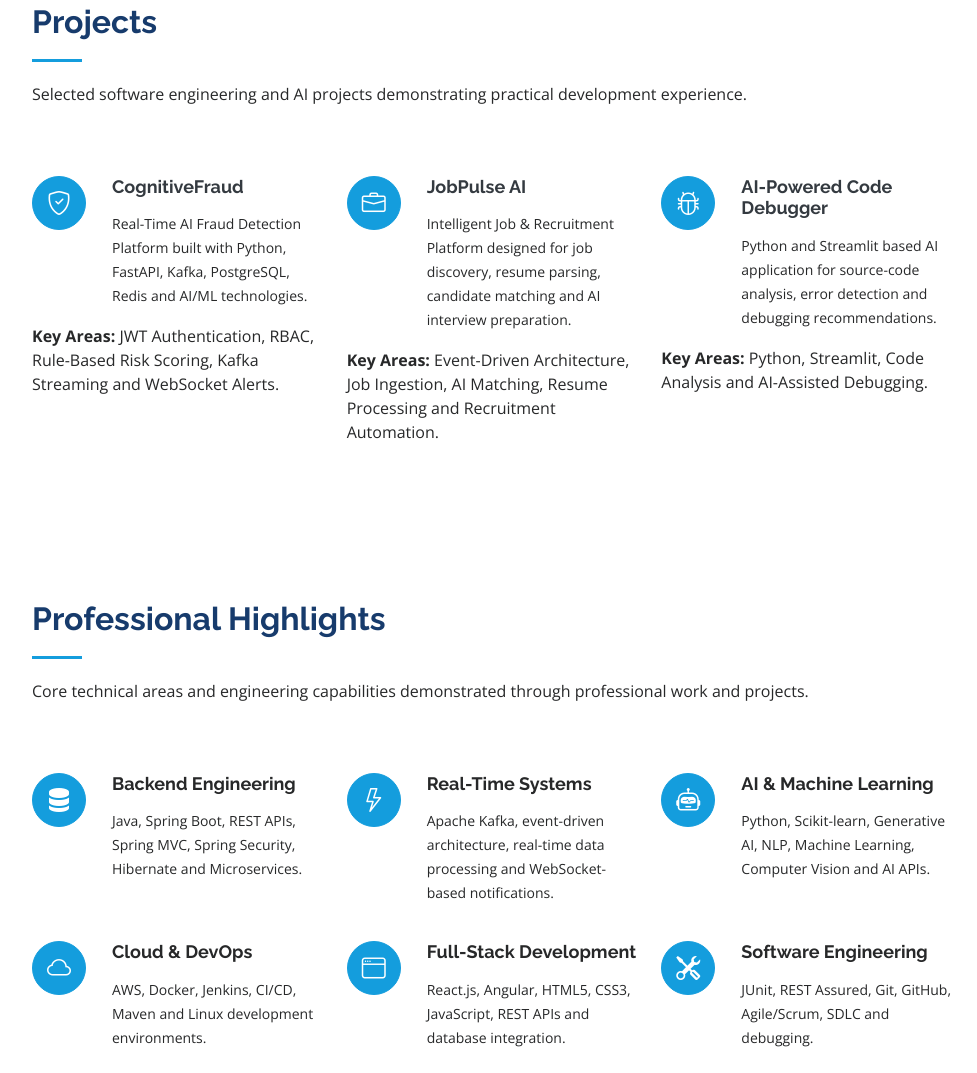
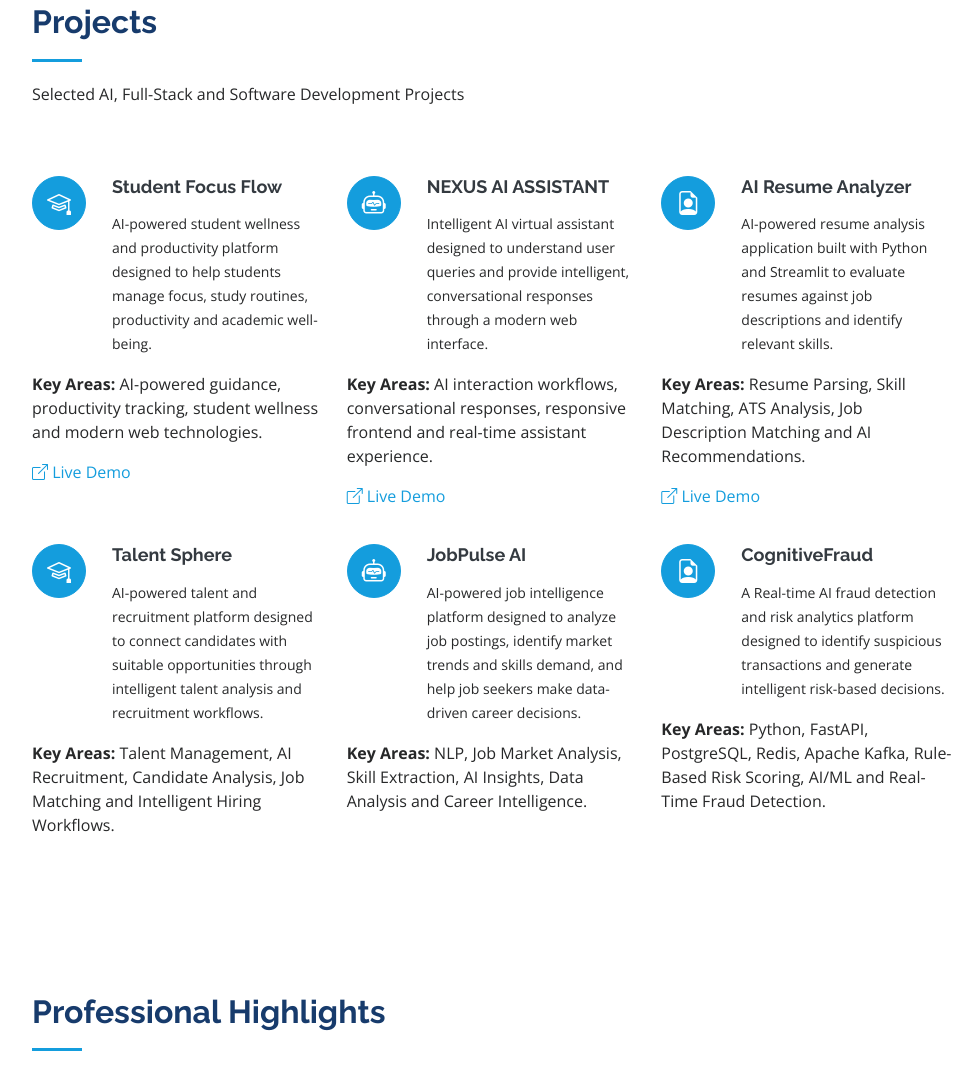
Before and after one commit to pankajkumar952/Portfolio, a plain HTML site: page index.html in a window 1280 px wide. Shown: the part 3731-4804 px from the top of the page, without its empty margins (298-1275 px from the left). Drawn offline with nearby package versions, Linux system fonts and the light colour scheme.

Commit message:
Update projects section with GitHub and live demo links

```diff
--- a/index.html
+++ b/index.html
@@ -1067,158 +1067,253 @@
 
 
         <!-- ======= Projects Section ======= -->
-
 <section id="projects" class="services">
-
     <div class="container">
 
         <div class="section-title">
-
             <h2>Projects</h2>
-
-                    <p>
-                        Selected software engineering and
-                        AI projects demonstrating practical
-                        development experience.
-                    </p>
-
-                </div>
-
+            <p>
+                Selected AI, Full-Stack and Software Development Projects
+            </p>
+        </div>
 
         <div class="row">
 
-
-                    <!-- CognitiveFraud -->
-
+            <!-- Student Focus Flow -->
             <div class="col-lg-4 col-md-6 icon-box"
                  data-aos="fade-up">
 
                 <div class="icon">
-                            <i class="bi bi-shield-check"></i>
+                    <i class="bi bi-mortarboard"></i>
                 </div>
 
                 <h4 class="title">
-
+                    <a href="https://github.com/pankajkumar952/STUDENT_FOCUS_FLOW"
+                       target="_blank"
+                       rel="noopener noreferrer">
+                        Student Focus Flow
+                    </a>
+                </h4>
+
+                <p class="description">
+                    AI-powered student wellness and productivity platform
+                    designed to help students manage focus, study routines,
+                    productivity and academic well-being.
+                </p>
+
+                <p>
+                    <strong>Key Areas:</strong>
+                    AI-powered guidance, productivity tracking,
+                    student wellness and modern web technologies.
+                </p>
+
+                <p class="project-links">
+
+
+                    <!-- Replace # with your actual deployed URL -->
+                    <a href="https://student-wellness-ai-1ll2.vercel.app/"
+                       target="_blank"
+                       rel="noopener noreferrer">
+                        <i class="bi bi-box-arrow-up-right"></i>
+                        Live Demo
+                    </a>
+                </p>
+
+            </div>
+
+
+            <!-- NEXUS AI ASSISTANT -->
+            <div class="col-lg-4 col-md-6 icon-box"
+                 data-aos="fade-up"
+                 data-aos-delay="100">
+
+                <div class="icon">
+                    <i class="bi bi-robot"></i>
+                </div>
+
+                <h4 class="title">
+                    <a href="https://github.com/pankajkumar952/NEXUS_AI_ASSISTANT"
+                       target="_blank"
+                       rel="noopener noreferrer">
+                        NEXUS AI ASSISTANT
+                    </a>
+                </h4>
+
+                <p class="description">
+                    Intelligent AI virtual assistant designed to understand
+                    user queries and provide intelligent, conversational
+                    responses through a modern web interface.
+                </p>
+
+                <p>
+                    <strong>Key Areas:</strong>
+                    AI interaction workflows, conversational responses,
+                    responsive frontend and real-time assistant experience.
+                </p>
+
+                <p class="project-links">
+
+
+                    <!-- Add your deployed NEXUS URL here -->
+                    <a href="https://nexusassistant-liart.vercel.app/"
+                       target="_blank"
+                       rel="noopener noreferrer">
+                        <i class="bi bi-box-arrow-up-right"></i>
+                        Live Demo
+                    </a>
+                </p>
+
+            </div>
+
+
+            <!-- AI Resume Analyzer -->
+            <div class="col-lg-4 col-md-6 icon-box"
+                 data-aos="fade-up"
+                 data-aos-delay="200">
+
+                <div class="icon">
+                    <i class="bi bi-file-earmark-person"></i>
+                </div>
+
+                <h4 class="title">
+                    <a href="https://github.com/pankajkumar952/AI_RESUME_ANALYZER"
+                       target="_blank"
+                       rel="noopener noreferrer">
+                        AI Resume Analyzer
+                    </a>
+                </h4>
+
+                <p class="description">
+                    AI-powered resume analysis application built with Python
+                    and Streamlit to evaluate resumes against job descriptions
+                    and identify relevant skills.
+                </p>
+
+                <p>
+                    <strong>Key Areas:</strong>
+                    Resume Parsing, Skill Matching, ATS Analysis,
+                    Job Description Matching and AI Recommendations.
+                </p>
+
+                <p class="project-links">
+
+
+                    <a href="https://ai-resume-analyzer-bfew.onrender.com/"
+                       target="_blank"
+                       rel="noopener noreferrer">
+                        <i class="bi bi-box-arrow-up-right"></i>
+                        Live Demo
+                    </a>
+                </p>
+
+            </div>
+
+        </div>
+
+        <div class="row">
+
+            <!-- Talennt Sphere-->
+            <div class="col-lg-4 col-md-6 icon-box"
+                 data-aos="fade-up">
+
+                <div class="icon">
+                    <i class="bi bi-mortarboard"></i>
+                </div>
+
+                <h4 class="title">
+                    <a href="https://github.com/pankajkumar952/Talent_Sphere"
+                       target="_blank"
+                       rel="noopener noreferrer">
+                        Talent Sphere
+                    </a>
+                </h4>
+
+                <p class="description">
+                    AI-powered talent and recruitment platform designed to
+                    connect candidates with suitable opportunities through
+                    intelligent talent analysis and recruitment workflows.
+                </p>
+
+                <p>
+                    <strong>Key Areas:</strong>
+                    Talent Management, AI Recruitment,
+                    Candidate Analysis, Job Matching and
+                    Intelligent Hiring Workflows.
+                </p>
+
+            </div>
+
+
+            <!-- JobPulse AI -->
+            <div class="col-lg-4 col-md-6 icon-box"
+                 data-aos="fade-up"
+                 data-aos-delay="100">
+
+                <div class="icon">
+                    <i class="bi bi-robot"></i>
+                </div>
+
+                <h4 class="title">
+                    <a href="https://github.com/pankajkumar952/JobPulse-ai"
+                       target="_blank"
+                       rel="noopener noreferrer">
+                        JobPulse AI
+                    </a>
+                </h4>
+
+                <p class="description">
+                    AI-powered job intelligence platform designed to analyze
+                    job postings, identify market trends and skills demand,
+                    and help job seekers make data-driven career decisions.
+                </p>
+
+                <p>
+                    <strong>Key Areas:</strong>
+                    NLP, Job Market Analysis, Skill Extraction,
+                    AI Insights, Data Analysis and Career Intelligence.
+                </p>
+
+            </div>
+
+
+            <!-- CognitiveFraud -->
+            <div class="col-lg-4 col-md-6 icon-box"
+                 data-aos="fade-up"
+                 data-aos-delay="200">
+
+                <div class="icon">
+                    <i class="bi bi-file-earmark-person"></i>
+                </div>
+
+                <h4 class="title">
                     <a href="https://github.com/pankajkumar952/CognitiveFraud"
                        target="_blank"
                        rel="noopener noreferrer">
-
                         CognitiveFraud
-
-                            </a>
-
+                    </a>
                 </h4>
 
                 <p class="description">
-
-                            Real-Time AI Fraud Detection Platform
-                            built with Python, FastAPI, Kafka,
-                            PostgreSQL, Redis and AI/ML technologies.
-
-                        </p>
-
-                        <p>
-
+                    A Real-time AI fraud detection and risk analytics platform
+                    designed to identify suspicious transactions and generate
+                    intelligent risk-based decisions.
+                </p>
+
+                <p>
                     <strong>Key Areas:</strong>
-                            JWT Authentication, RBAC,
-                            Rule-Based Risk Scoring,
-                            Kafka Streaming and WebSocket Alerts.
-
-                        </p>
-
-                    </div>
-
-
-                    <!-- JobPulse -->
-
-                    <div class="col-lg-4 col-md-6 icon-box"
-                        data-aos="fade-up"
-                        data-aos-delay="100">
-
-                        <div class="icon">
-                            <i class="bi bi-briefcase"></i>
-                        </div>
-
-                        <h4 class="title">
-
-                            <a href="https://github.com/pankajkumar952/JobPulse-ai"
-                                target="_blank"
-                                rel="noopener noreferrer">
-
-                                JobPulse AI
-
-                            </a>
-
-                        </h4>
-
-                        <p class="description">
-
-                            Intelligent Job & Recruitment Platform
-                            designed for job discovery, resume parsing,
-                            candidate matching and AI interview preparation.
-
-                        </p>
-
-                        <p>
-
-                            <strong>Key Areas:</strong>
-                            Event-Driven Architecture,
-                            Job Ingestion, AI Matching,
-                            Resume Processing and Recruitment Automation.
-
-                        </p>
-
-                    </div>
-
-
-                    <!-- AI Debugger -->
-
-                    <div class="col-lg-4 col-md-6 icon-box"
-                        data-aos="fade-up"
-                        data-aos-delay="200">
-
-                        <div class="icon">
-                            <i class="bi bi-bug"></i>
-                        </div>
-
-                        <h4 class="title">
-
-                            <a href="https://github.com/pankajkumar952/AI_Code_Debugger"
-                                target="_blank"
-                                rel="noopener noreferrer">
-
-                                AI-Powered Code Debugger
-
-                            </a>
-
-                        </h4>
-
-                        <p class="description">
-
-                            Python and Streamlit based AI application
-                            for source-code analysis, error detection
-                            and debugging recommendations.
-
-                        </p>
-
-                        <p>
-
-                            <strong>Key Areas:</strong>
-                            Python, Streamlit,
-                            Code Analysis and AI-Assisted Debugging.
-
-                        </p>
-
-                    </div>
-
-
-                </div>
-
-            </div>
-
+                     Python, FastAPI, PostgreSQL, Redis,
+                     Apache Kafka, Rule-Based Risk Scoring,
+                    AI/ML and Real-Time Fraud Detection.
+                </p>
+
+
+            </div>
+
+        </div>
+    </div>
 </section>
-
 <!-- End Projects Section -->
+
 
 
         <!-- ======= Professional Highlights ======= -->
```
Lines whose indentation alone changed are shown as unchanged.
